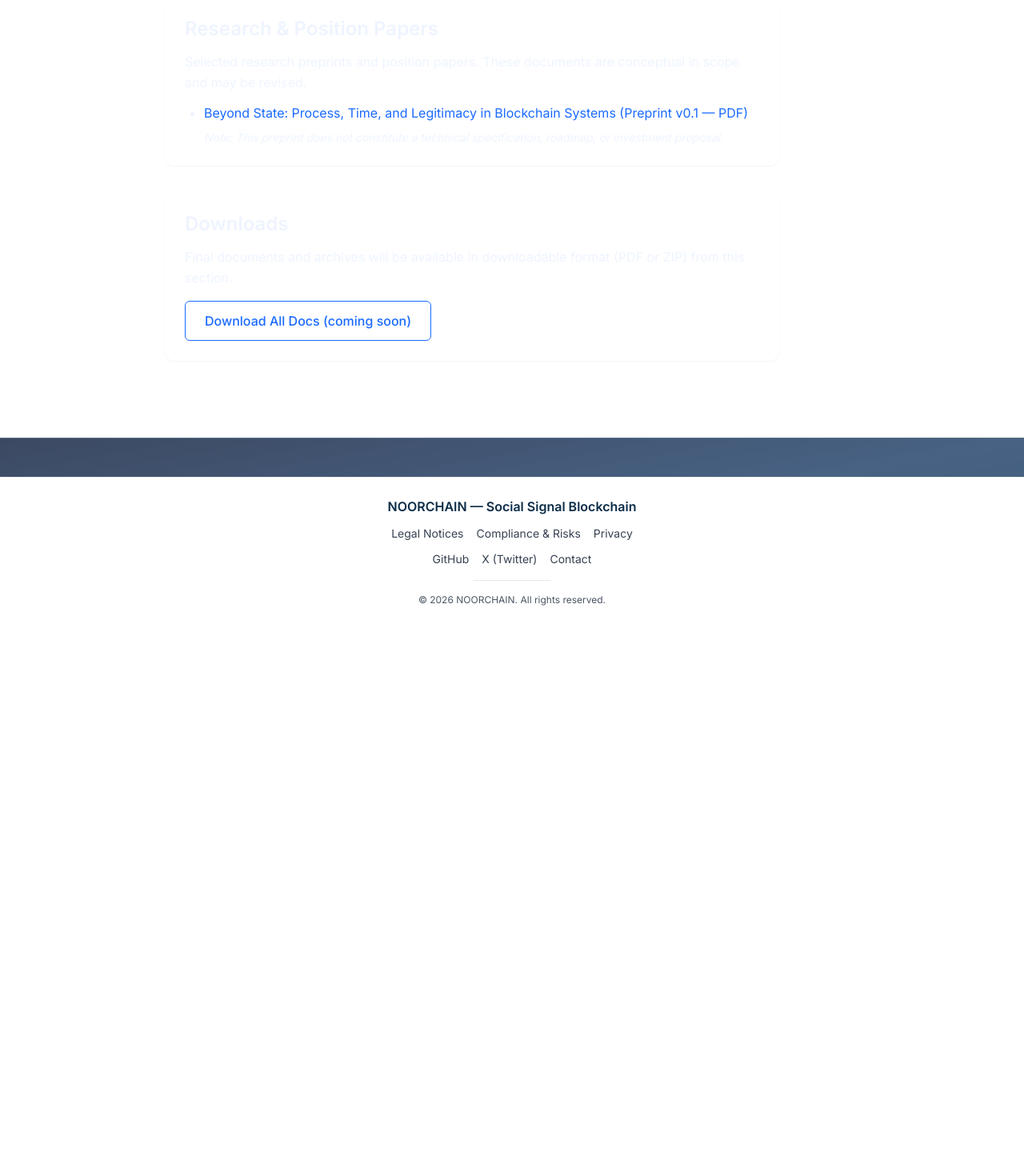
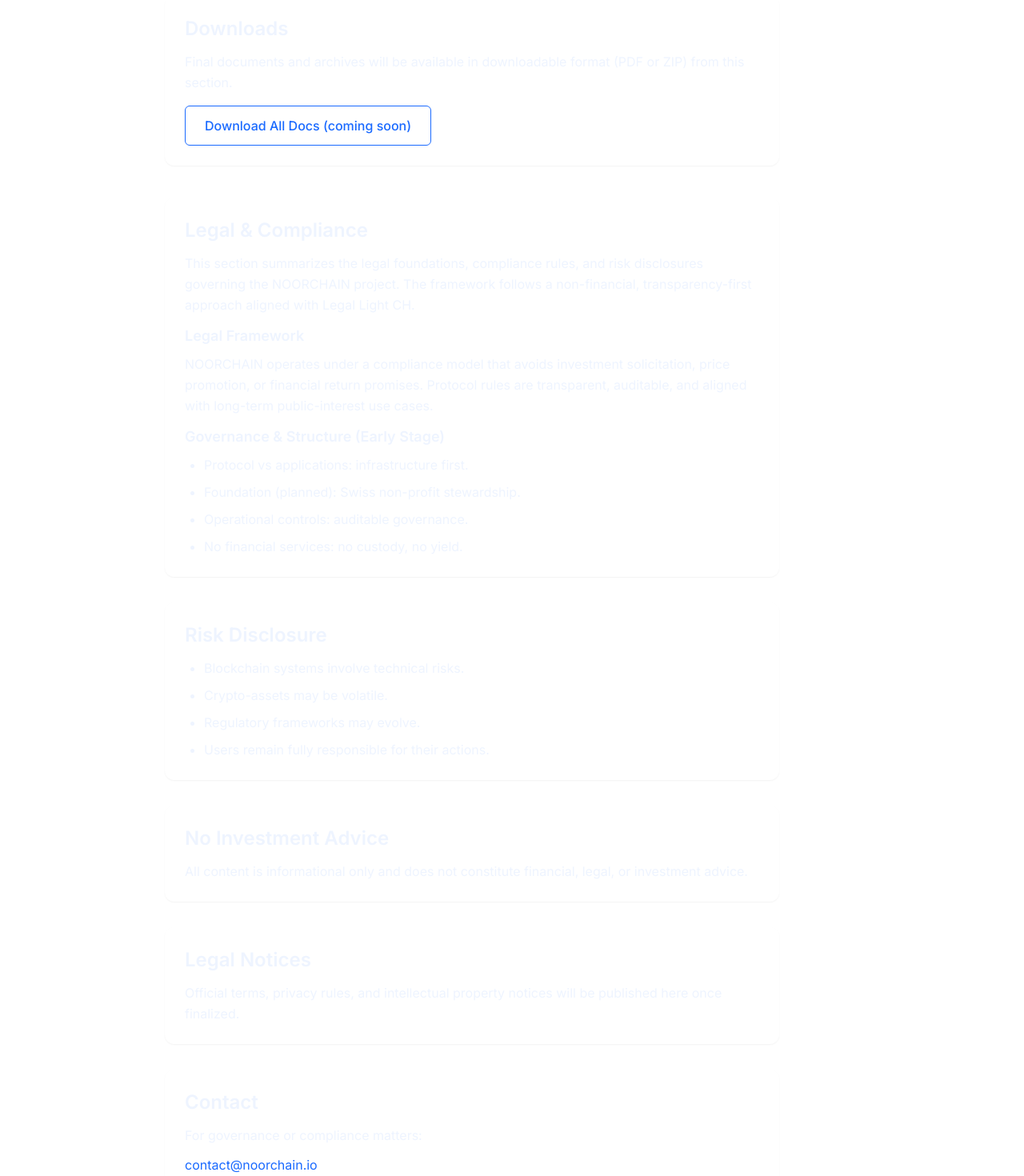
Before and after one commit to noorfinances-eng/noorchain-core, a Next.js app in the folder site/: page /docs in a window 1280 px wide. Shown: the part 880-2350 px from the top of the page at 80% size. Before the commit the page ends 1662 px from the top, so only its background shows below. Built offline with nearby package versions, Linux system fonts and the light colour scheme.

Commit message:
Refactor DocsSection to include new sections

```diff
--- a/site/components/sections/DocsSection.tsx
+++ b/site/components/sections/DocsSection.tsx
@@ -126,36 +126,6 @@
             </ul>
           </section>
 
-          {/* RESEARCH & POSITION PAPERS */}
-          <section className="mb-8 p-6 border border-white/20 rounded-xl bg-white/10 backdrop-blur-md shadow-sm transition-all duration-200 hover:shadow-md hover:-translate-y-0.5">
-            <h2 className="text-2xl font-semibold text-navy mb-3">
-              Research &amp; Position Papers
-            </h2>
-
-            <p className="text-gray-700 leading-relaxed mb-3">
-              Selected research preprints and position papers. These documents are
-              conceptual in scope and may be revised.
-            </p>
-
-            <ul className="list-disc pl-6 text-gray-700 leading-relaxed space-y-2">
-              <li>
-                <a
-                  href="/docs/Beyond_State_Process_Time_Legitimacy_Preprint_v0.1.pdf"
-                  target="_blank"
-                  rel="noopener noreferrer"
-                  className="text-primary hover:underline"
-                >
-                  Beyond State: Process, Time, and Legitimacy in Blockchain Systems (Preprint v0.1 — PDF)
-                </a>
-                <div className="text-sm text-gray-700 mt-2">
-                  <span className="italic">
-                    Note: This preprint does not constitute a technical specification, roadmap, or investment proposal.
-                  </span>
-                </div>
-              </li>
-            </ul>
-          </section>
-
           {/* DOWNLOAD */}
           <section className="p-6 border border-white/20 rounded-xl bg-white/10 backdrop-blur-md shadow-sm mb-10 transition-all duration-200 hover:shadow-md hover:-translate-y-0.5">
             <h2 className="text-2xl font-semibold text-navy mb-3">Downloads</h2>
@@ -170,6 +140,88 @@
               Download All Docs (coming soon)
             </a>
           </section>
+
+          {/* LEGAL & COMPLIANCE */}
+          <section className="mb-8 p-6 border border-white/20 rounded-xl bg-white/10 backdrop-blur-md shadow-sm transition-all duration-200 hover:shadow-md hover:-translate-y-0.5">
+            <h2 className="text-2xl font-semibold text-navy mb-3">
+              Legal &amp; Compliance
+            </h2>
+            <p className="text-gray-700 leading-relaxed mb-3">
+              This section summarizes the legal foundations, compliance rules,
+              and risk disclosures governing the NOORCHAIN project. The framework
+              follows a non-financial, transparency-first approach aligned with
+              Legal Light CH.
+            </p>
+
+            <h3 className="text-lg font-semibold text-navy mb-2">
+              Legal Framework
+            </h3>
+            <p className="text-gray-700 leading-relaxed mb-3">
+              NOORCHAIN operates under a compliance model that avoids investment
+              solicitation, price promotion, or financial return promises.
+              Protocol rules are transparent, auditable, and aligned with
+              long-term public-interest use cases.
+            </p>
+
+            <h3 className="text-lg font-semibold text-navy mb-2">
+              Governance &amp; Structure (Early Stage)
+            </h3>
+            <ul className="list-disc pl-6 text-gray-700 leading-relaxed space-y-2">
+              <li>Protocol vs applications: infrastructure first.</li>
+              <li>Foundation (planned): Swiss non-profit stewardship.</li>
+              <li>Operational controls: auditable governance.</li>
+              <li>No financial services: no custody, no yield.</li>
+            </ul>
+          </section>
+
+          {/* RISK DISCLOSURE */}
+          <section className="mb-8 p-6 border border-white/20 rounded-xl bg-white/10 backdrop-blur-md shadow-sm transition-all duration-200 hover:shadow-md hover:-translate-y-0.5">
+            <h2 className="text-2xl font-semibold text-navy mb-3">
+              Risk Disclosure
+            </h2>
+            <ul className="list-disc pl-6 text-gray-700 leading-relaxed space-y-2">
+              <li>Blockchain systems involve technical risks.</li>
+              <li>Crypto-assets may be volatile.</li>
+              <li>Regulatory frameworks may evolve.</li>
+              <li>Users remain fully responsible for their actions.</li>
+            </ul>
+          </section>
+
+          {/* NO INVESTMENT ADVICE */}
+          <section className="mb-8 p-6 border border-white/20 rounded-xl bg-white/10 backdrop-blur-md shadow-sm transition-all duration-200 hover:shadow-md hover:-translate-y-0.5">
+            <h2 className="text-2xl font-semibold text-navy mb-3">
+              No Investment Advice
+            </h2>
+            <p className="text-gray-700 leading-relaxed">
+              All content is informational only and does not constitute
+              financial, legal, or investment advice.
+            </p>
+          </section>
+
+          {/* LEGAL NOTICES */}
+          <section className="mb-8 p-6 border border-white/20 rounded-xl bg-white/10 backdrop-blur-md shadow-sm transition-all duration-200 hover:shadow-md hover:-translate-y-0.5">
+            <h2 className="text-2xl font-semibold text-navy mb-3">
+              Legal Notices
+            </h2>
+            <p className="text-gray-700 leading-relaxed">
+              Official terms, privacy rules, and intellectual property notices
+              will be published here once finalized.
+            </p>
+          </section>
+
+          {/* CONTACT */}
+          <section className="mb-2 p-6 border border-white/20 rounded-xl bg-white/10 backdrop-blur-md shadow-sm transition-all duration-200 hover:shadow-md hover:-translate-y-0.5">
+            <h2 className="text-2xl font-semibold text-navy mb-3">Contact</h2>
+            <p className="text-gray-700 leading-relaxed mb-3">
+              For governance or compliance matters:
+            </p>
+            <a
+              href="mailto:contact@noorchain.io"
+              className="text-primary hover:underline"
+            >
+              contact@noorchain.io
+            </a>
+          </section>
         </div>
       </div>
     </section>
```
